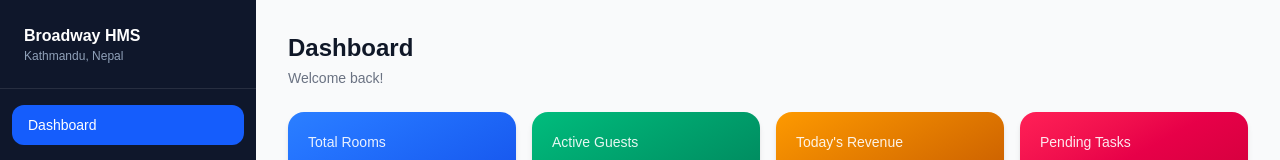
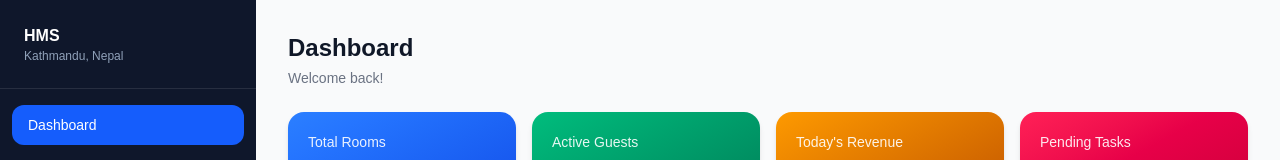
Before and after one commit to Aalok-sah14/hms, a Next.js app in the folder client/: page /dashboard in a window 1280 px wide. Shown: the top 160 px of the page. Built offline with nearby package versions, Linux system fonts and the light colour scheme.

Commit message:
sidebar components

```diff
--- a/client/components/sidebar.tsx
+++ b/client/components/sidebar.tsx
@@ -22,7 +22,7 @@
   return (
     <aside className="w-64 bg-slate-900 min-h-screen flex flex-col">
       <div className="px-6 py-6 border-b border-white/10">
-        <p className="text-white font-bold">Broadway HMS</p>
+        <p className="text-white font-bold">HMS</p>
         <p className="text-slate-400 text-xs">Kathmandu, Nepal</p>
       </div>
       <nav className="flex-1 px-3 py-4 flex flex-col gap-1">
```
